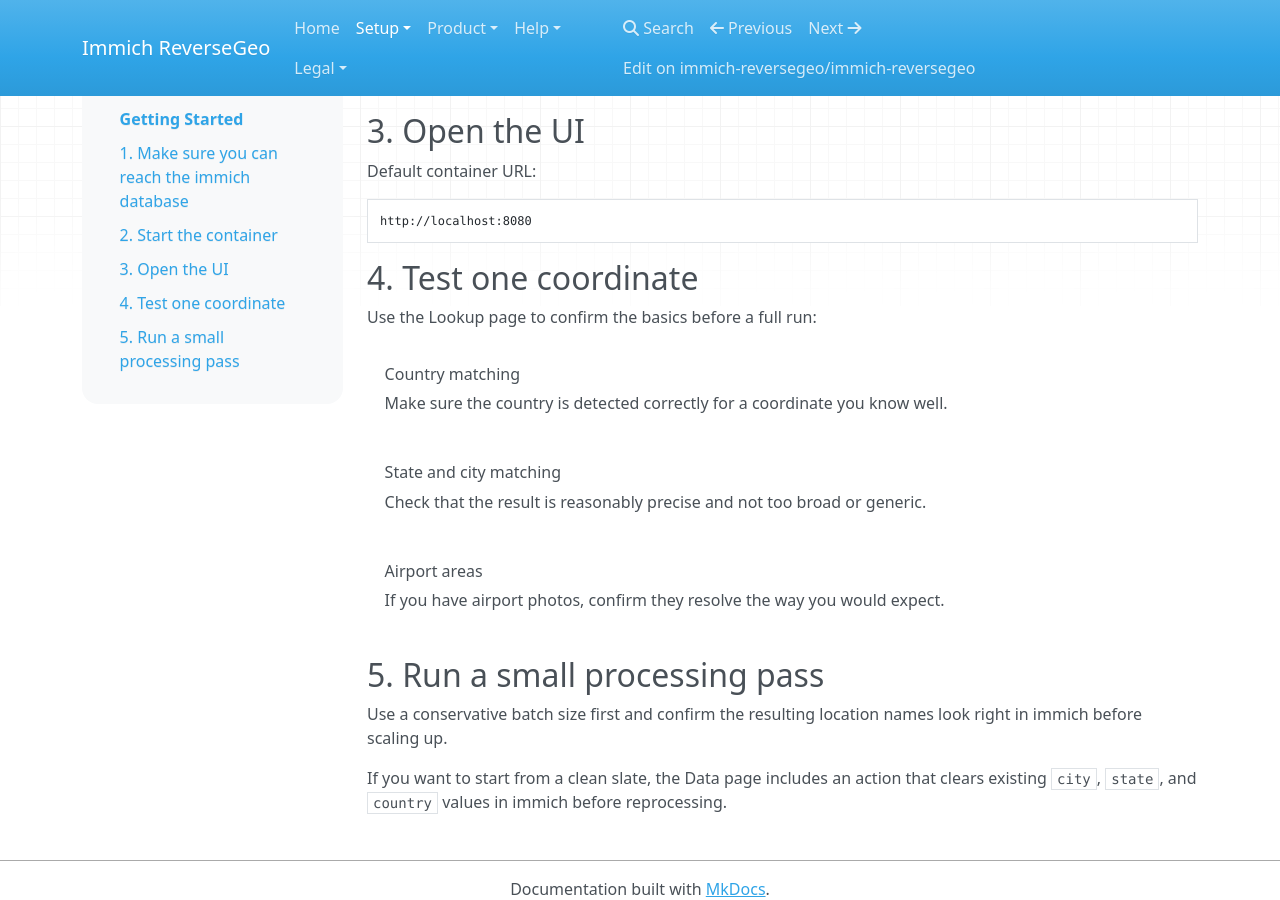
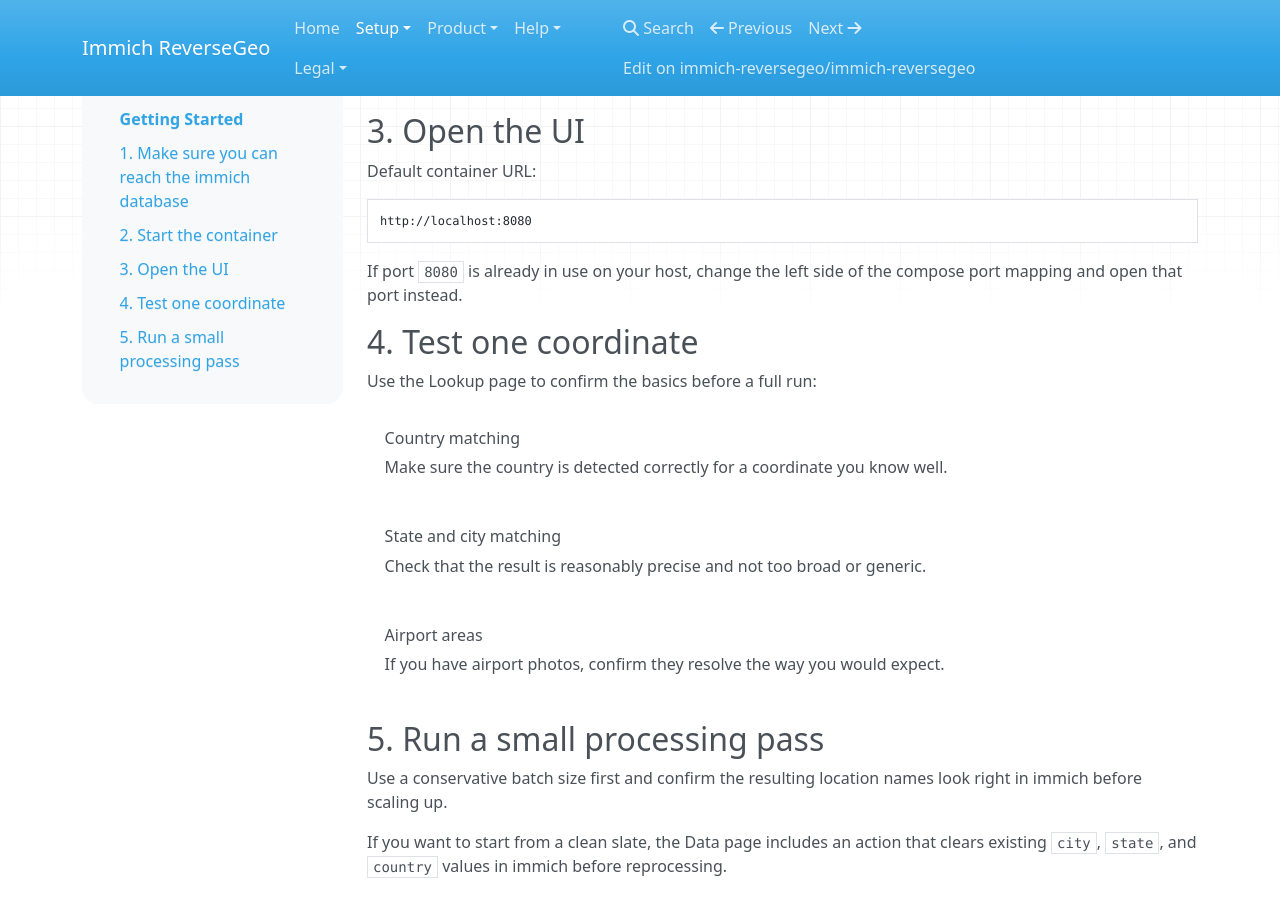
Before and after one commit to immich-reversegeo/immich-reversegeo, an MkDocs documentation site: the page built from docs/website/getting-started.md, in a window 1280 px wide and 900 px high, scrolled down 1371 px. Built offline with MkDocs 1.6.1, drawn with Linux system fonts in a browser that asks for light colours; nearby versions of some CDN libraries.

````diff
--- a/docker-compose.yml
+++ b/docker-compose.yml
@@ -4,7 +4,7 @@ services:
   immich-reversegeo:
     image: ghcr.io/immich-reversegeo/immich-reversegeo:latest
     ports:
-      - "8080:8080"          # LAN/VPN access only — do NOT expose publicly
+      - "8080:8080"          # change the left side if 8080 is already in use; do NOT expose publicly
     volumes:
       - reversegeo-config:/config      # settings (no database secrets in settings.json)
       - reversegeo-data:/data          # Overture caches, skipped.db, runtime data
--- a/docs/website/getting-started.md
+++ b/docs/website/getting-started.md
@@ -71,6 +71,8 @@ Default container URL:
 http://localhost:8080
 ```
 
+If port `8080` is already in use on your host, change the left side of the compose port mapping and open that port instead.
+
 ## 4. Test one coordinate
 
 Use the Lookup page to confirm the basics before a full run:
````
Also changed, not shown: docs/website/installation.md (+1 -0 lines), 1 other file.
